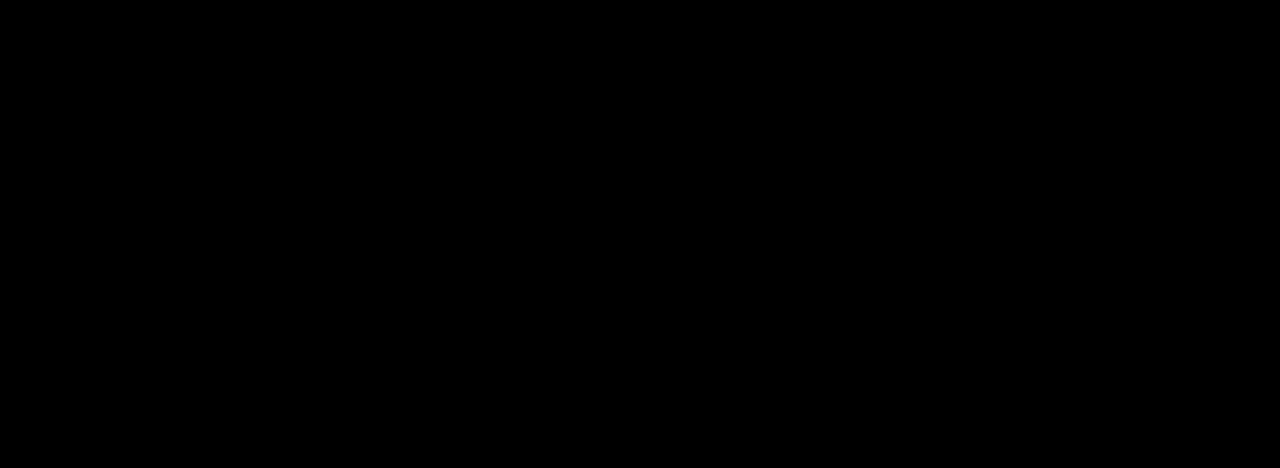
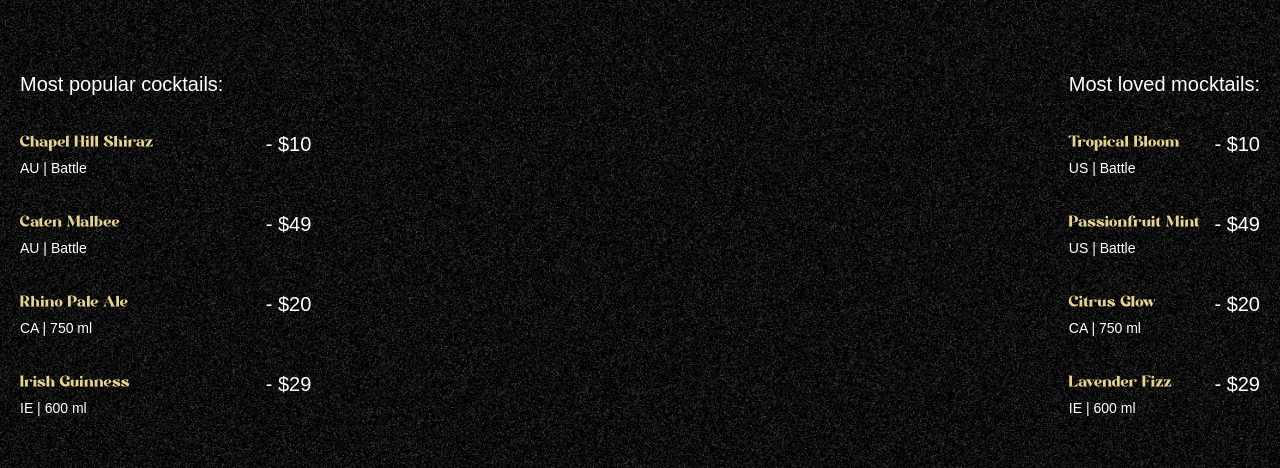
Before and after one commit to ArmandoMullaraj/GSAP-Animations-on-React-Website, a React (Vite) app: page / in a window 1280 px wide. Shown: the part 890-1358 px from the top of the page. Built offline with nearby package versions, Linux system fonts and the light colour scheme; a web font is replaced by a local one.

Commit message:
finished cocktailList section

```diff
--- a/src/App.jsx
+++ b/src/App.jsx
@@ -2,6 +2,7 @@
 import { ScrollTrigger, SplitText } from "gsap/all";
 import Navbar from "./components/Navbar";
 import Hero from "./components/Hero";
+import Cocktails from "./components/Cocktails";
 
 gsap.registerPlugin(ScrollTrigger, SplitText);
 
@@ -10,7 +11,7 @@
     <main>
         <Navbar />
         <Hero />
-        <div className="h-dvh bg-black" />
+        <Cocktails />
     </main>
   )
 }
--- /dev/null
+++ b/src/components/Cocktails.jsx
@@ -0,0 +1,66 @@
+import { useGSAP } from "@gsap/react"
+import gsap from "gsap"
+import { cocktailLists, mockTailLists } from "../../constants"
+
+const Cocktails = () => {
+    useGSAP(() => {
+        const parallaxTimeline = gsap.timeline({
+            scrollTrigger: {
+                trigger: '#cocktails',
+                start: 'top 30%',
+                end: 'bottom 80%',
+                scrub: true,
+            }
+        })
+
+        parallaxTimeline
+            .from('#c-left-leaf', {
+                x: -100, y: 100
+            })
+            .from('#c-right-leaf', {
+                x: 100, y: 100
+            })
+    })
+    return (
+        <section id="cocktails" className="noisy">
+            <img src="/images/cocktail-left-leaf.png" alt="l-leaf" id="c-left-leaf" />
+            <img src="/images/cocktail-right-leaf.png" alt="r-leaf" id="c-right-leaf" />
+
+            <div className="list">
+                <div className="popular">
+                    <h2>Most popular cocktails:</h2>
+
+                    <ul>
+                        {cocktailLists.map(({ name, country, detail, price }) => (
+                            <li key={name}>
+                                <div className="md:me-28">
+                                    <h3>{name}</h3>
+                                    <p>{country} | {detail}</p>
+                                </div>
+                                <span>- {price}</span>
+                            </li>
+                        ))}
+                    </ul>
+                </div>
+
+                <div className="loved">
+                    <h2>Most loved mocktails:</h2>
+
+                    <ul>
+                        {mockTailLists.map(({ name, country, detail, price }) => (
+                            <li key={name}>
+                                <div className="mme-28">
+                                    <h3>{name}</h3>
+                                    <p>{country} | {detail}</p>
+                                </div>
+                                <span>- {price}</span>
+                            </li>
+                        ))}
+                    </ul>
+                </div>
+            </div>
+        </section>
+    )
+}
+
+export default Cocktails
```
